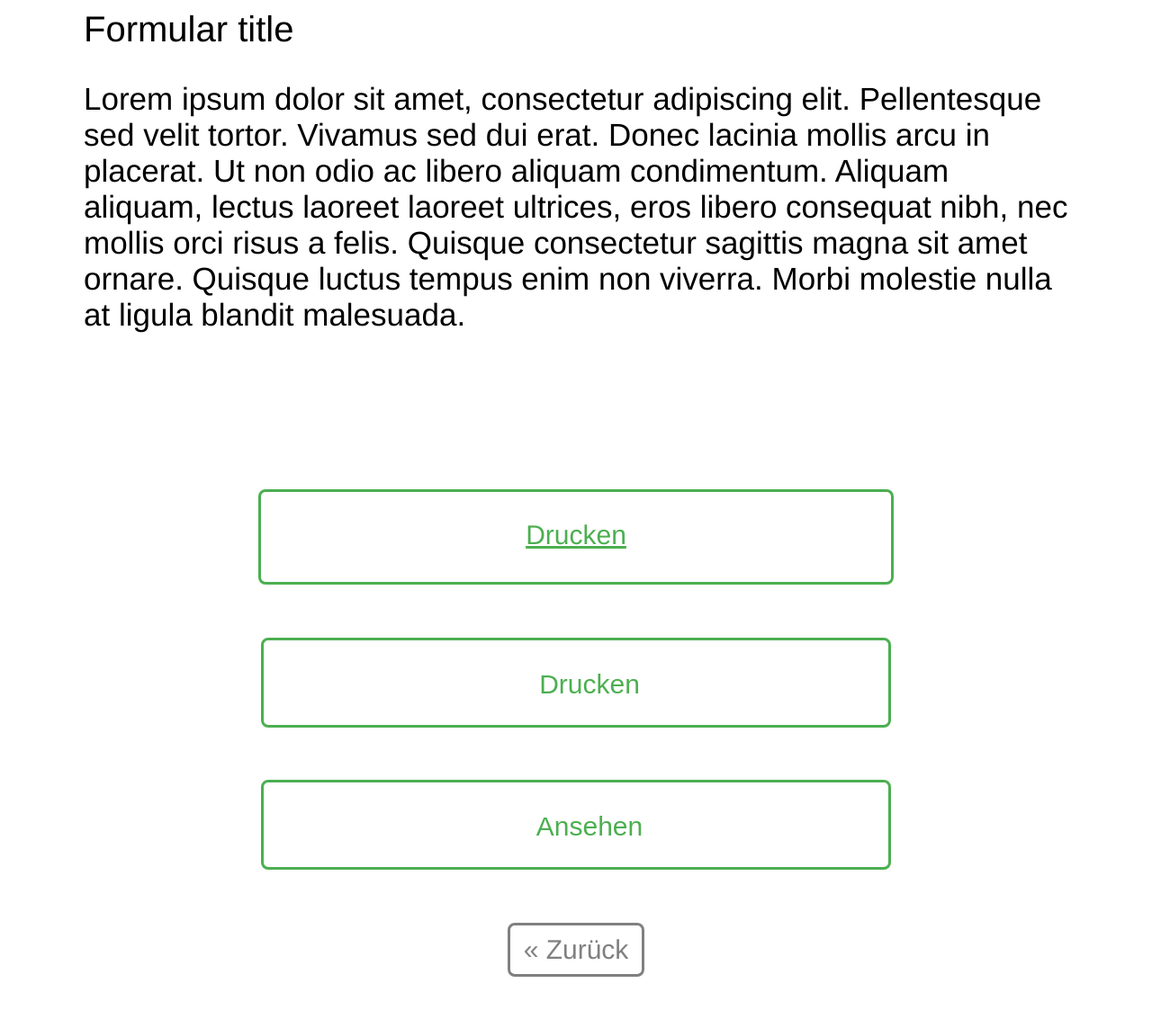
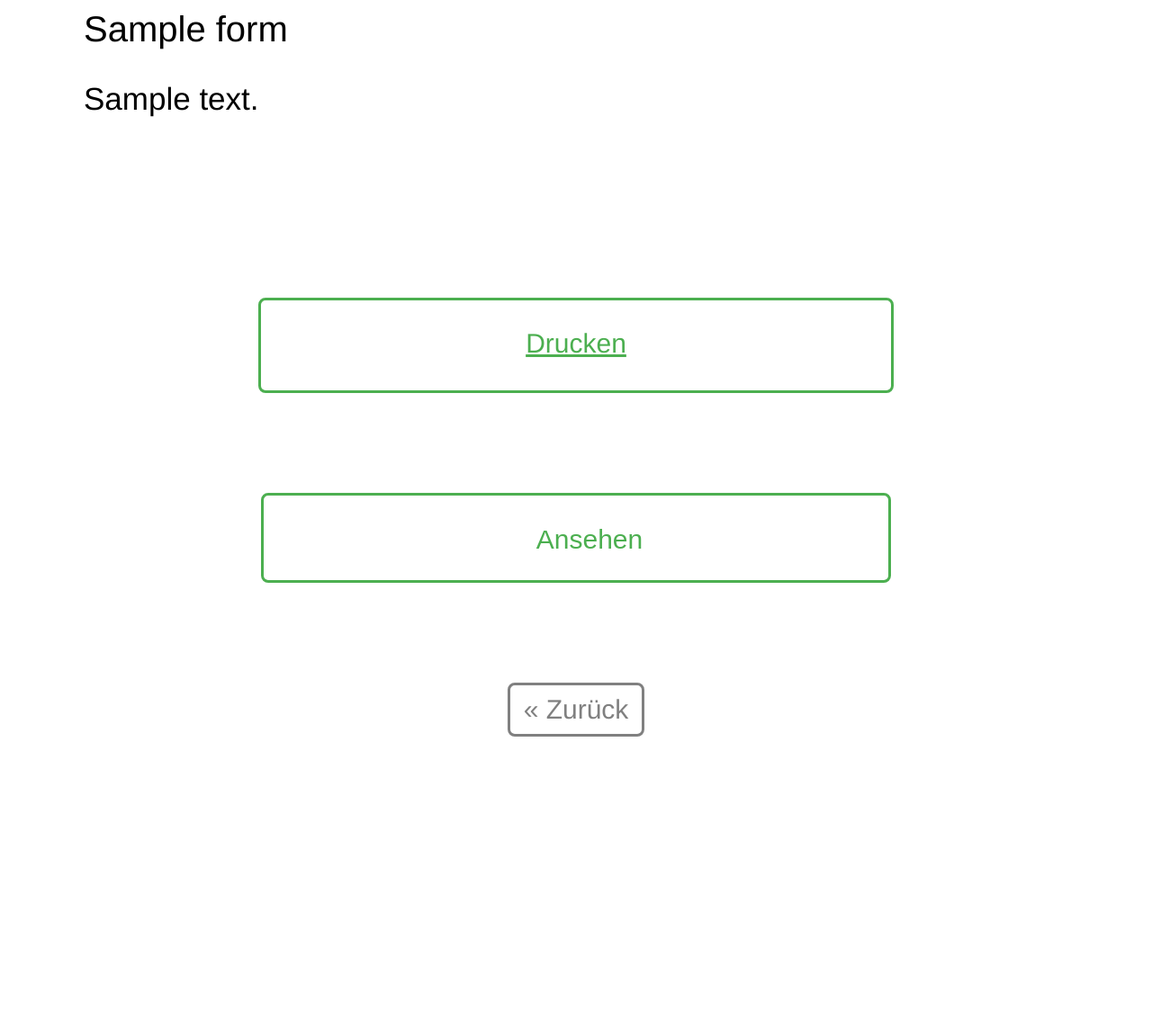
Before and after one commit to ahmedramadan01/self-service-terminal, a Django app: page /form/1/ in a window 1280 px wide. Shown: the part 108-1251 px from the top of the page at 90% size. After the commit the page ends 927 px from the top, so only its background shows below. Run offline with Django 3.2, Linux system fonts and the light colour scheme; tables that the repository leaves empty hold one stand-in row (values such as "Sample post").

Commit message:
dynamic menus and forms

```diff
--- a/sp4/self_service_terminal/templates/self_service_terminal/dtl_test.html
+++ b/sp4/self_service_terminal/templates/self_service_terminal/dtl_test.html
@@ -4,7 +4,8 @@
 {# Verfügbare Variablen: menu, miep, range #}
 
 {% block content %}
-
+{{menu.menu_text}}
+{{miep}}
 {% for entry in submenus %}
 <p>
     test
@@ -23,4 +24,7 @@
     {{ entry.description }} <br>
 </p>
 {% endfor %}
+
+
+
 {% endblock content %}
--- a/sp4/self_service_terminal/templates/self_service_terminal/formular.html
+++ b/sp4/self_service_terminal/templates/self_service_terminal/formular.html
@@ -1,17 +1,11 @@
 {% extends "self_service_terminal/base.html"%}
 {% load static %}
-{% block title %}Hier kommt der formulartitel hin. {% endblock %}
+{% block title %}{{form}} {% endblock %}
 {% block content%}
 
 <div class="formular">
-  <p class="formular-title">Formular title</p>
-  <p>Lorem ipsum dolor sit amet, consectetur adipiscing elit. Pellentesque sed velit tortor.
-    Vivamus sed dui erat. Donec lacinia mollis arcu in placerat.
-    Ut non odio ac libero aliquam condimentum. Aliquam aliquam, lectus laoreet laoreet ultrices, eros libero
-    consequat nibh, nec mollis orci risus a felis.
-    Quisque consectetur sagittis magna sit amet ornare. Quisque luctus tempus enim non viverra. Morbi molestie nulla
-    at ligula blandit malesuada.
-  </p>
+  <p class="formular-title">{{form}}</p>
+  <p>{{form.description}} </p>
 </div>
 
 <form action="" method="get">
@@ -23,7 +17,7 @@
     <a class="print" href="/form/{{ form.pk }}/print">Drucken</a>
     <!---->
 
-    <button class="noselect print btn" type="button"><i class="fas fa-print"></i>Drucken</button>
+    <!-- <button class="noselect print btn" type="button"><i class="fas fa-print"></i>Drucken</button> -->
     <button class="noselect view  btn" type="button"><i class="far fa-file-alt"></i>Ansehen</button>
     <a style="text-decoration: none;" class="noselect back btn" href="../">&#171; Zurück </a>
   </div>
--- a/sp4/self_service_terminal/templates/self_service_terminal/index.html
+++ b/sp4/self_service_terminal/templates/self_service_terminal/index.html
@@ -4,7 +4,7 @@
 {% block content%}
 
 <div id="down">
-  <h2 class="grey">Menü</h2>
+  <h2 class="grey">Startseite</h2>
 
   <form action="index.html" method="post">
     <div class="menu">
```
Also changed, not shown: sp4/self_service_terminal/templates/self_service_terminal/menu.html (+19 -0 lines), sp4/self_service_terminal/static/self_service_terminal/styles.css (line endings or trailing spaces).
